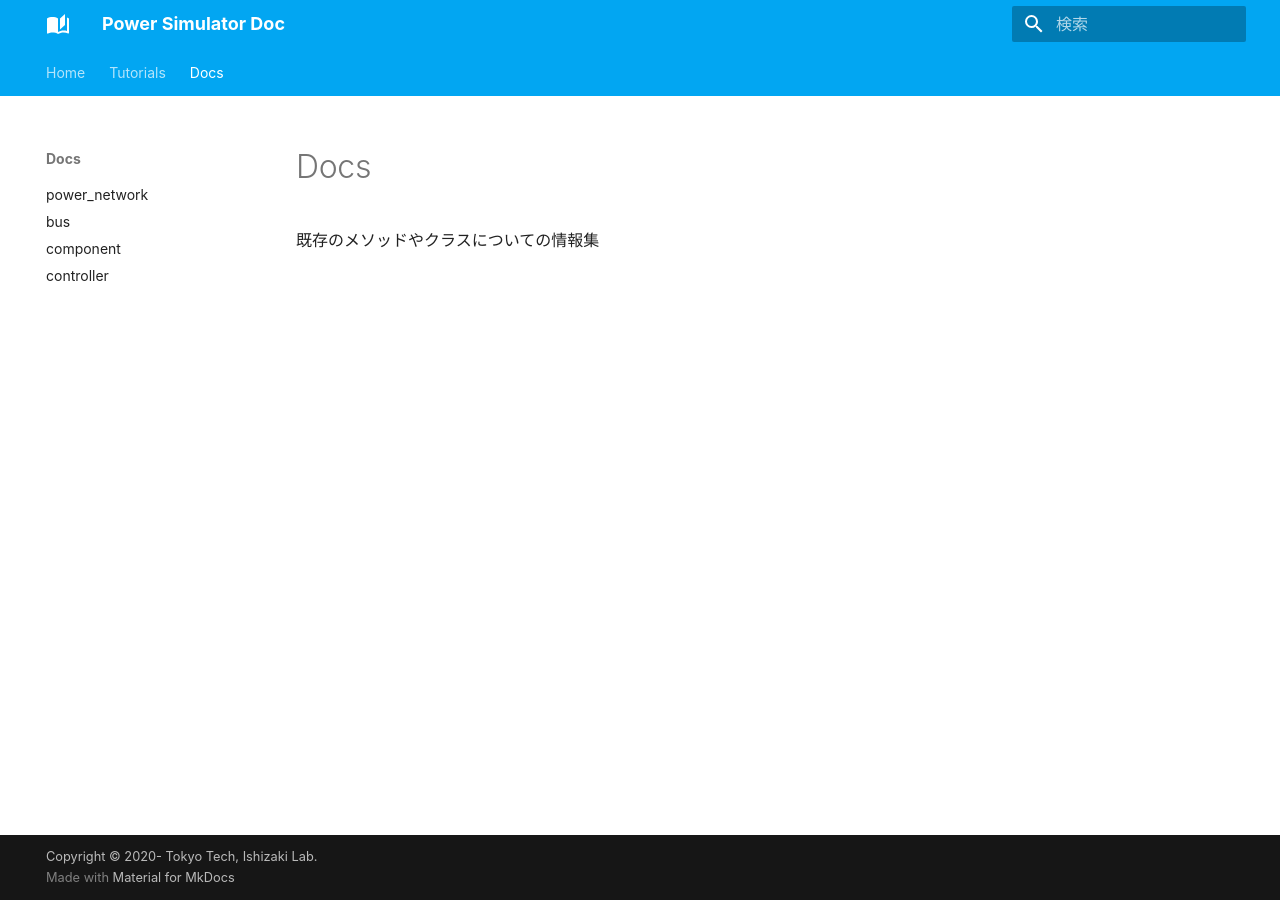
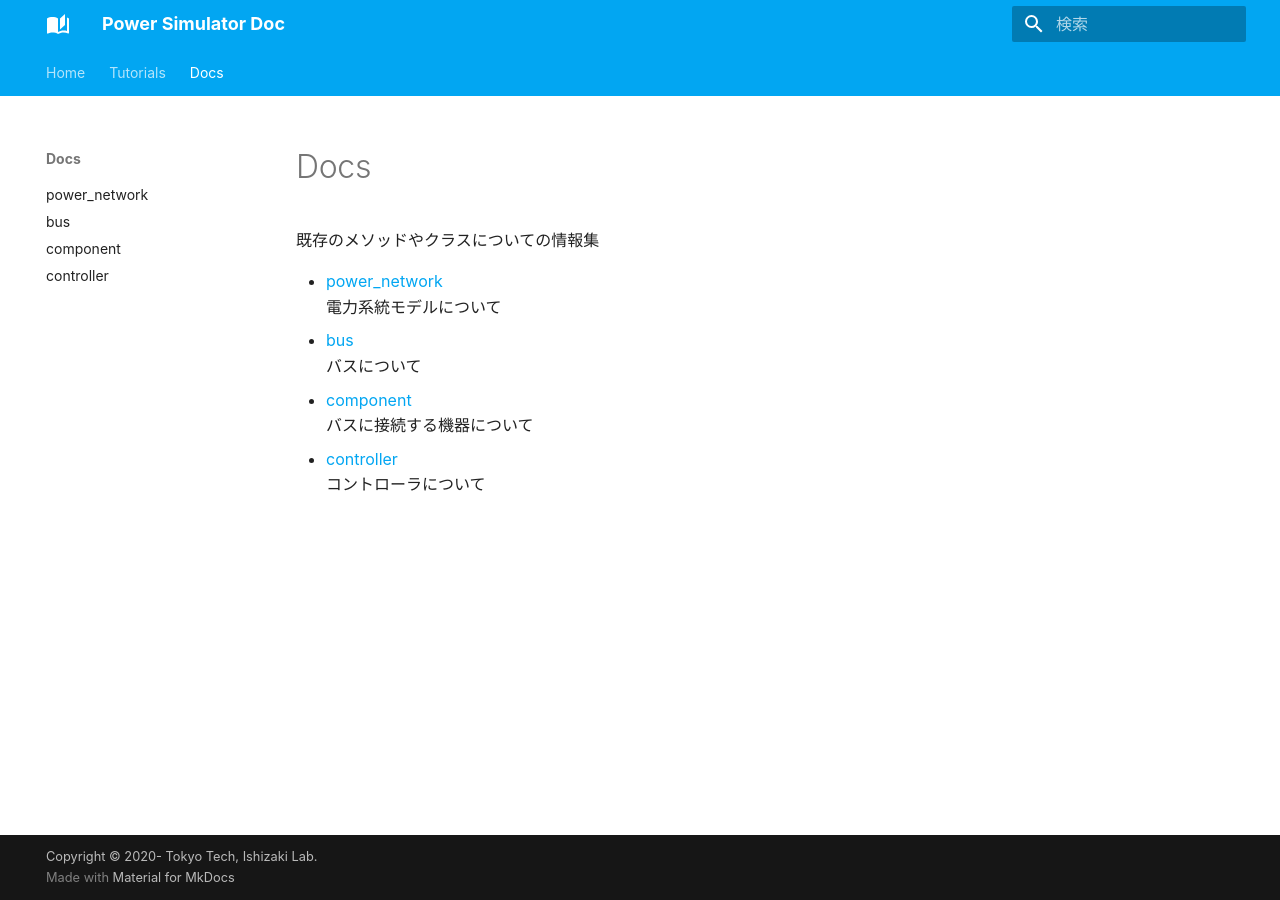
Before and after one commit to takahiro-kawaguchi/power_simulator_doc, an MkDocs documentation site: the page built from docs/Docs/docs.md, in a window 1280 px wide. Built offline with MkDocs 1.6.1 and Material for MkDocs 9.7.7, drawn with Linux system fonts in a browser that asks for light colours; some web fonts are replaced.

Commit message:
Docsのトップページの説明を追加するなどした

```diff
--- a/docs/Docs/docs.md
+++ b/docs/Docs/docs.md
@@ -1,3 +1,12 @@
 # Docs
 
 既存のメソッドやクラスについての情報集
+
+- [power_network](/Docs/power_network/)
+    電力系統モデルについて
+- [bus](/Docs/bus/)
+    バスについて
+- [component](/Docs/component/)
+    バスに接続する機器について
+- [controller](/Docs/controller/)
+    コントローラについて
```
Also changed, not shown: docs/Docs/bus.md (+1 -1 lines), docs/Docs/component.md (+1 -1 lines), docs/Docs/controller.md (+1 -1 lines).
